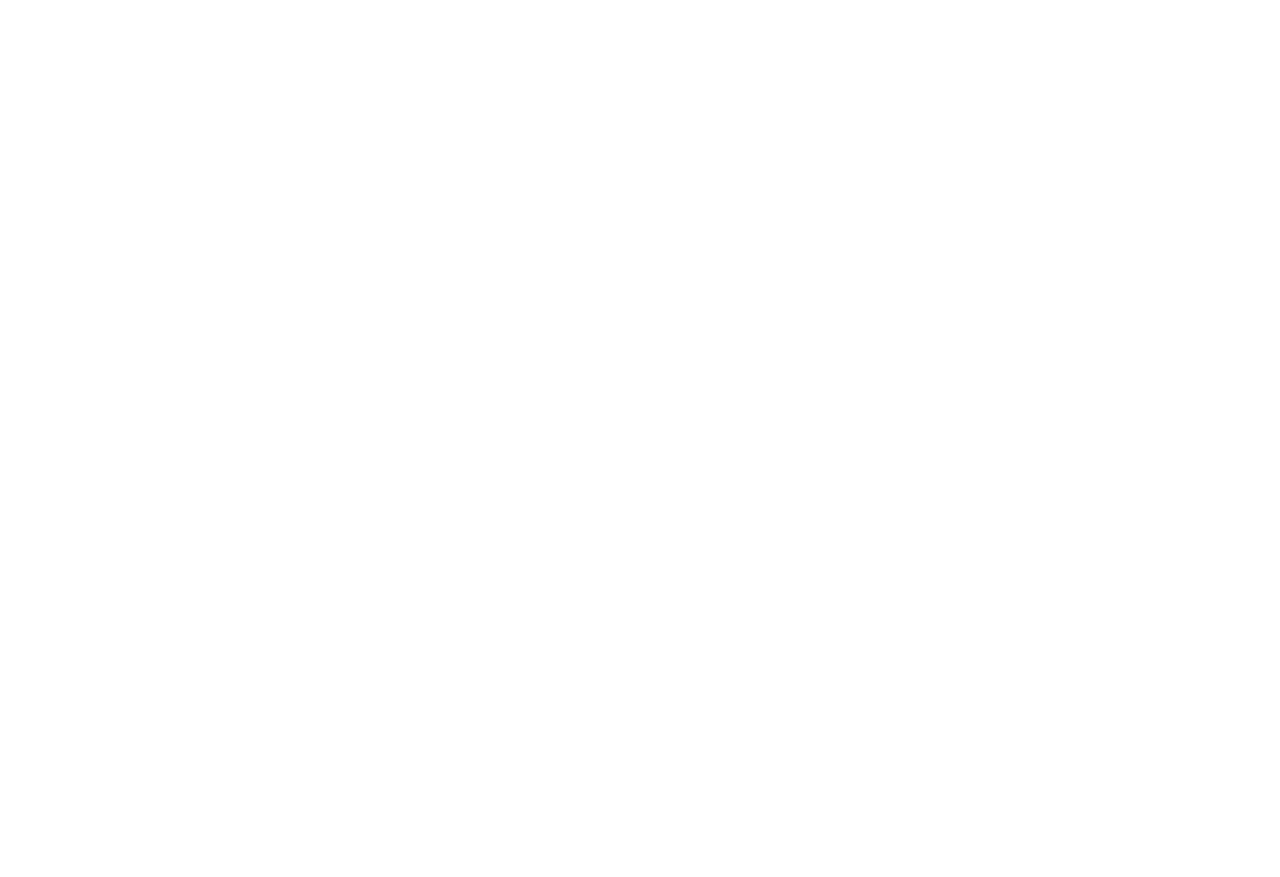
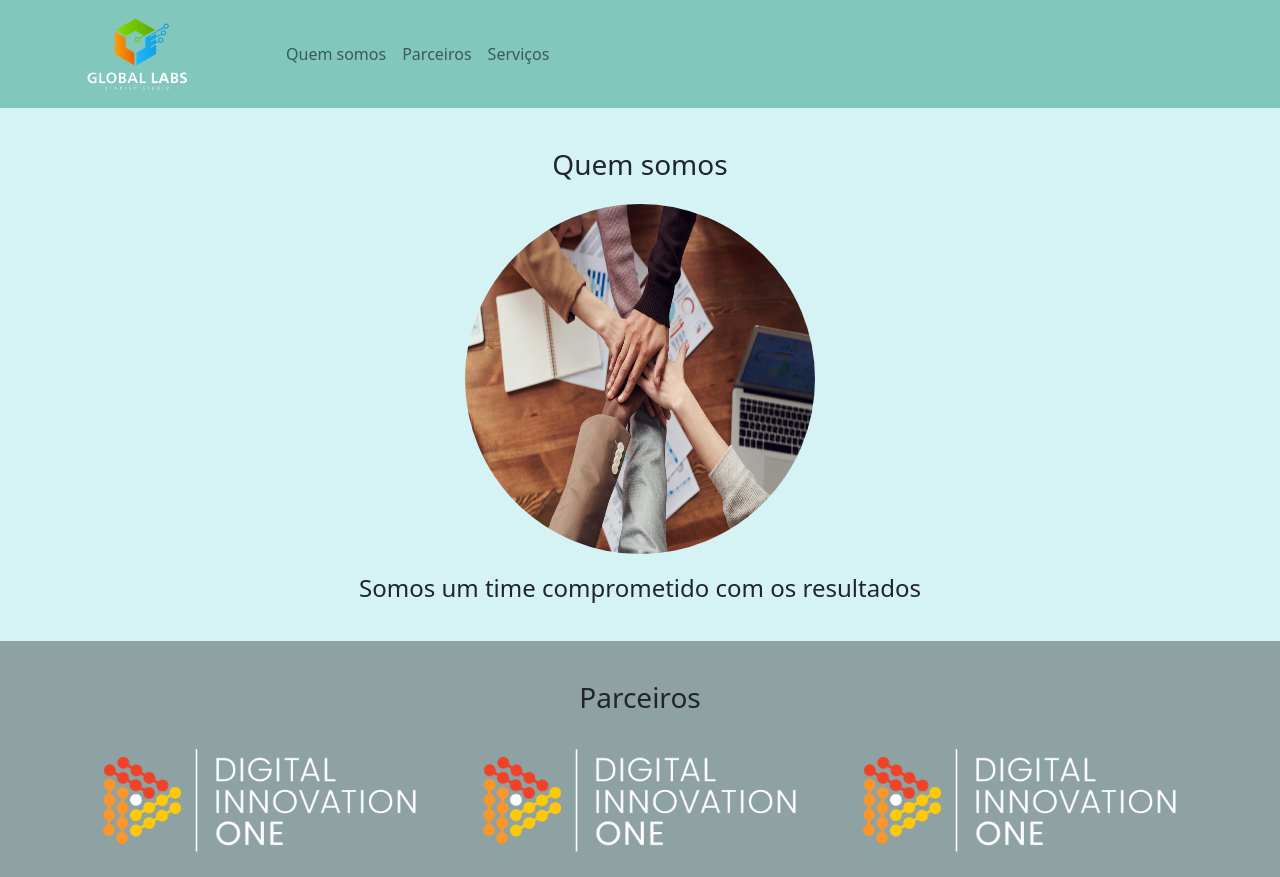
Before and after one commit to larissa-pinheiro/aula_bootstrap, a plain HTML site: page index.html in a window 1280 px wide. Before the commit the page ends 800 px from the top, so only its background shows below. Drawn offline with Linux system fonts and the light colour scheme; files that its build step writes are made by us from their sources.

Commit message:
Exercício

```diff
--- a/css/style.css
+++ b/css/style.css
@@ -0,0 +1,23 @@
+@charset "UTF-8";
+
+.navbar {
+    background-color: rgb(129, 199, 187);
+}
+
+.rounded-circle {
+    width: 350px;
+    height: 350px;
+}
+
+.quem-somos {
+    background-color: rgba(168, 231, 233, 0.486);
+}
+
+.margin {
+    padding-top: 20px;
+    padding-bottom: 15px;
+}
+
+.parceiros {
+    background-color: rgb(142, 162, 163);
+}
--- a/index.html
+++ b/index.html
@@ -4,12 +4,59 @@
     <meta charset="UTF-8">
     <meta http-equiv="X-UA-Compatible" content="IE=edge">
     <meta name="viewport" content="width=device-width, initial-scale=1.0">
-    <link rel="stylesheet" type="text/css" href="css/bootstrap.min.css">
+    <link rel="stylesheet" type="text/css" href="bootstrap/bootstrap.min.css">
     <link rel="stylesheet" href="css/style.css">
 
-    <title>Document</title>
+    <title>Minha Página</title>
 </head>
 <body>
+    <nav class="navbar navbar-expand-lg navbar-light">
+        <div class="container-fluid">
+            <a class="navbar-brand" href="#">
+                <img src="img/GLStudio.png" width="250" alt="Logo Global Labs ">
+            </a>
+            <div class="collapse navbar-collapse">
+              <ul class="navbar-nav">
+                <li class="nav-item">
+                  <a class="nav-link" aria-current="page" href="#quemsomos">Quem somos</a>
+                </li>
+                <li class="nav-item">
+                  <a class="nav-link" aria-current="page" href="#">Parceiros</a>
+                </li>
+                <li class="nav-item">
+                  <a class="nav-link" aria-current="page" href="#">Serviços</a>
+                </li>
+              </ul>
+            </div>
+        </div>
+    </nav>
+
+    <section id="quemsomos">
+        <div class="container-fluid quem-somos text-center margin">
+            <h3 class="margin">Quem somos</h3>
+            <img src="img/time.jpeg" alt="Foto Time" class="rounded-circle">
+            <h4 class="margin">Somos um time comprometido com os resultados</h4>
+        </div>
+    </section>
+
+    <section id="parceiros">
+        <div class="container-fluid parceiros text-center margin">
+            <h3 class="margin">Parceiros</h3>
+            <div class="container">
+                <div class="row">
+                    <div class="col-lg-4">
+                        <img src="img/logo-sm-white.png" alt="Logo Digital Innovation One" width="100%">
+                    </div>
+                    <div class="col-lg-4">
+                        <img src="img/logo-sm-white.png" alt="" width="100%">
+                    </div>
+                    <div class="col-lg-4">
+                        <img src="img/logo-sm-white.png" alt="" width="100%">
+                    </div>
+                </div>
+            </div>
+        </div>
+    </section>
 
 </body>
 </html>
```
Also changed, not shown: img/GLStudio.png (added), img/app.jpeg (added), img/logo-sm-white.png (added), img/site1.jpeg (added), img/site2.jpeg (added), img/time.jpeg (added).
